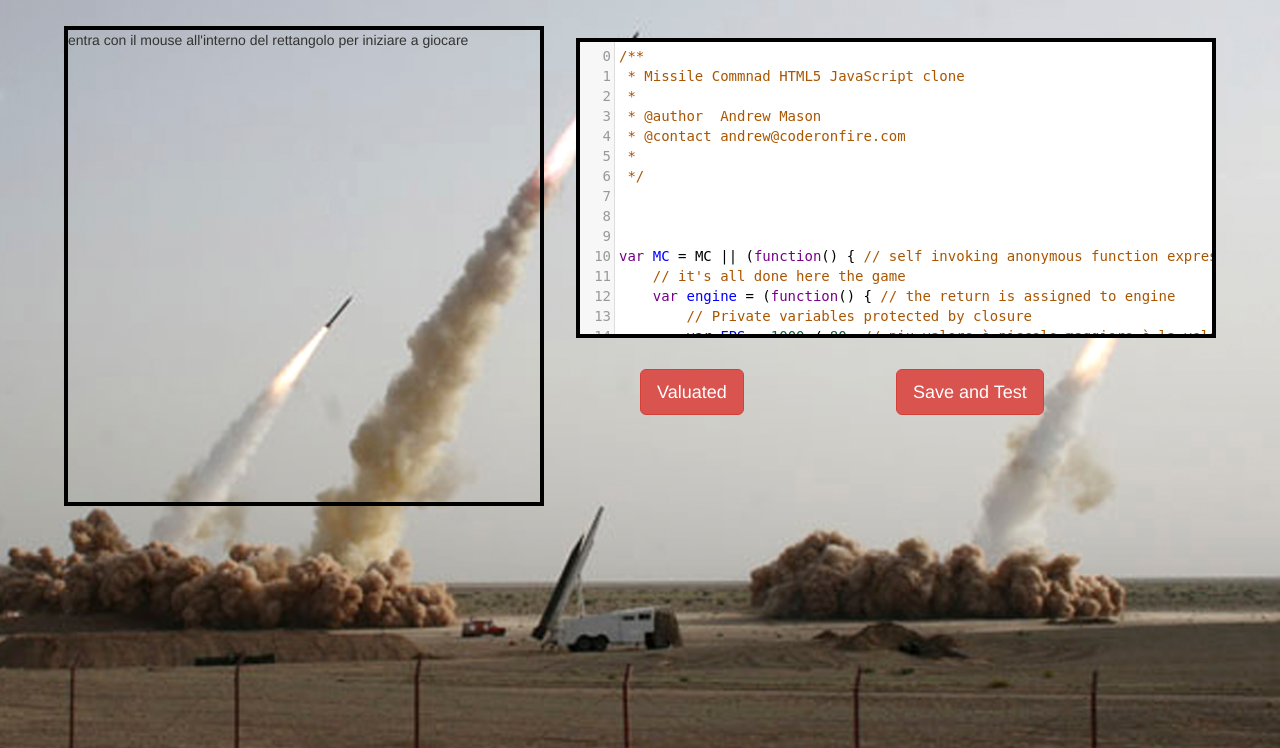
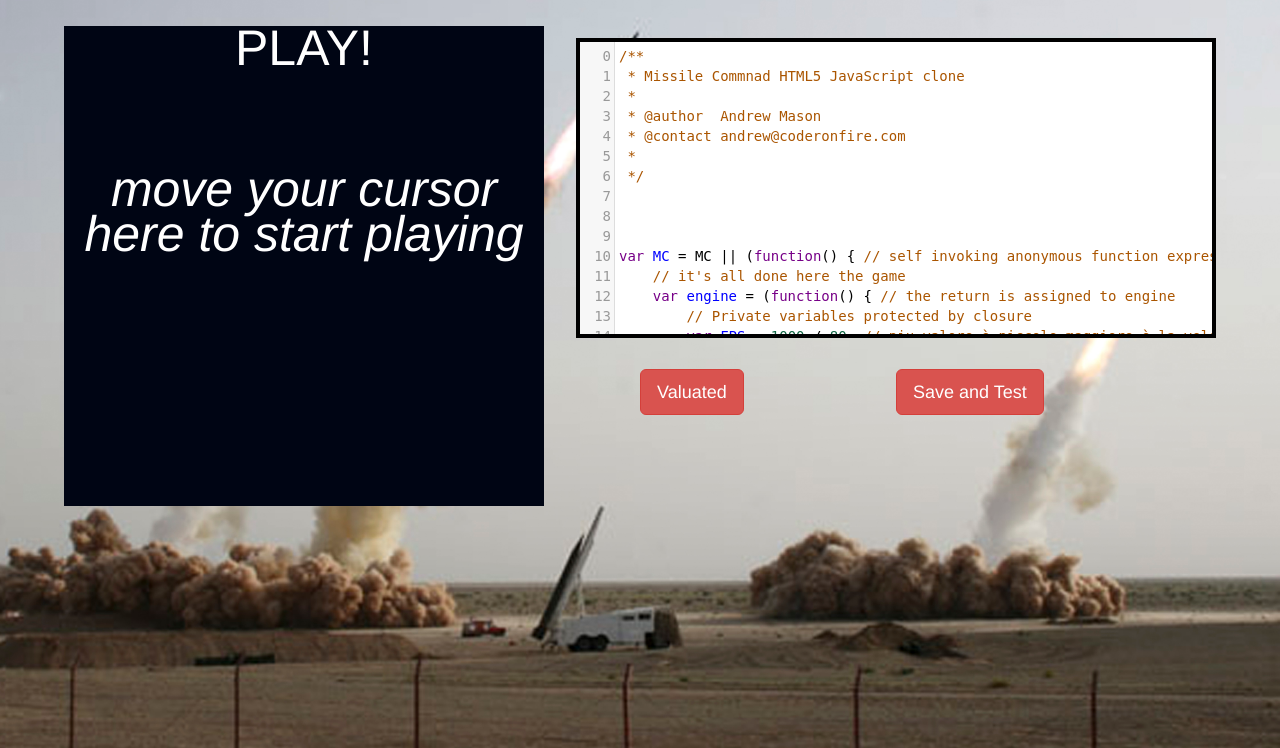
Before and after one commit to sigLoscoHD/Il-Deserto-dei-Barbari, a PHP site: page /level.html in a window 1280 px wide. Shown: the part 52-800 px from the top of the page. Run offline with PHP 8.4, Linux system fonts and the light colour scheme.

Commit message:
perfezionato div inizia a giocare!

```diff
--- a/CSS/level.css
+++ b/CSS/level.css
@@ -54,11 +54,20 @@ and open the template in the editor.
 }
 
 #info{
-    border:4px solid black;
+    background-color: rgb(0, 5, 20);
     margin-left: 5%;
     margin-top : 2%;
     width:480px;
     height:480px;
+    text-align: center;
+    color: white;
+    font-size: 50px;
+    line-height: 90%;
+}
+
+#textplay{
+    margin-top: 20%;
+    font-style: italic;
 }
 
 h1{
--- a/JavaScript/confLevel.js
+++ b/JavaScript/confLevel.js
@@ -150,6 +150,11 @@ $("#save").click(function(){
   xhr.send(data);
 });
 
+function hidden(){
+    $("#textplay").css("visibility","hiddem");
+}
+
+
 function onNewLine(){
     editor.replaceSelection("");
 }
--- a/JavaScript/missile_command.js
+++ b/JavaScript/missile_command.js
@@ -216,8 +216,6 @@ var MC = MC || (function() { // self invoking anonymous function expression. Cre
          * @param {object} level Level data.
          */
         function loadLevel(level) {
-            _ctx.fillStyle = _gradient;
-            _ctx.fillRect(0, 0, _width, _height);
             // Add game entities
             _entities.turret = new Turret(_width, _height);
             _entities.targets.push(_entities.turret);
@@ -506,7 +504,6 @@ var MC = MC || (function() { // self invoking anonymous function expression. Cre
 
     function init() {
         engine.loadLevel(levels[0]);
-        //engine.run();
     }
 
     function pause() {
--- a/level.html
+++ b/level.html
@@ -74,7 +74,10 @@
 
             <canvas  id="canvas" width="480" height="480" onmouseover='MC.re_run()' onmouseout='MC.pause()'></canvas>
 
-            <div id="info"> entra con il mouse all'interno del rettangolo per iniziare a giocare</div>
+            <div id="info">
+                <p>PLAY!</p>
+                <p id="textplay">move your cursor here to start playing</p>
+            </div>
             <script src="JavaScript/confLevel.js"></script>
 
 	</body>
```
